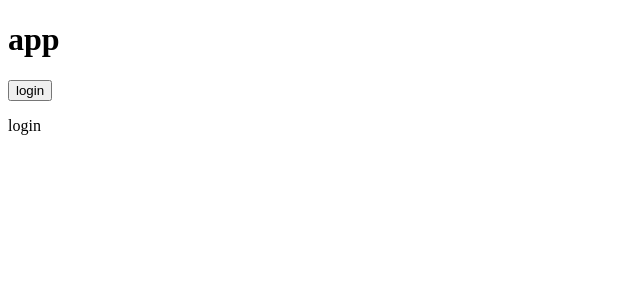
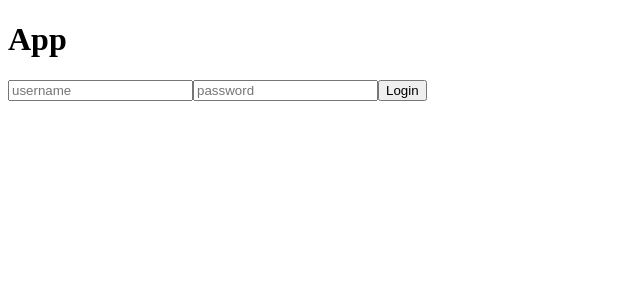
Before and after one commit to krzSobin/DeanOfficeApp, an Angular app in the folder deanApp-front/: page /login in a window 1280 px wide. Shown: the top 300 px of the page, without its empty margins (0-640 px from the left). Built offline with nearby package versions, Linux system fonts and the light colour scheme.

Commit message:
Add login form & http interceptor setting Authorization header

```diff
--- a/deanApp-front/src/app/app.component.html
+++ b/deanApp-front/src/app/app.component.html
@@ -1,3 +1,3 @@
-<h1>app</h1>
+<h1>App</h1>
 
 <router-outlet></router-outlet>
--- a/deanApp-front/src/app/app.module.ts
+++ b/deanApp-front/src/app/app.module.ts
@@ -1,7 +1,8 @@
 import { BrowserModule } from '@angular/platform-browser'
 import { NgModule } from '@angular/core'
 import { RouterModule } from '@angular/router'
-import { HttpModule }    from '@angular/http';
+import { HttpModule } from '@angular/http'
+import { HttpClientModule, HTTP_INTERCEPTORS } from '@angular/common/http'
 
 import { AppComponent } from './app.component'
 import { DashboardComponent } from './components/dashboard/dashboard.component'
@@ -10,27 +11,37 @@ import { AdminComponent } from './components/admin/admin.component'
 import { AdminChildComponent } from './components/admin/child/admin-child.component'
 
 import { RoutingModule } from './routing.module'
+import { FormsModule } from '@angular/forms'
 
 import { AuthGuard } from './auth/auth-guard.service'
 import { AuthService } from './auth/auth.service'
+
+import { AuthInterceptor } from './auth/auth.interceptor'
 
 @NgModule({
 	declarations: [
 		AppComponent,
 		DashboardComponent,
-        LoginComponent,
+		LoginComponent,
 		AdminComponent,
 		AdminChildComponent
 	],
 	imports: [
 		BrowserModule,
-        RoutingModule,
-        HttpModule
+		RoutingModule,
+		HttpModule,
+		FormsModule,
+		HttpClientModule
 	],
 	providers: [
-        AuthGuard,
-        AuthService
-    ],
+		AuthGuard,
+		AuthService,
+		{
+			provide: HTTP_INTERCEPTORS,
+			useClass: AuthInterceptor,
+			multi: true,
+		}
+	],
 	bootstrap: [AppComponent]
 })
 
--- /dev/null
+++ b/deanApp-front/src/app/auth/auth.interceptor.ts
@@ -0,0 +1,17 @@
+import { Injectable } from '@angular/core'
+import { HttpEvent, HttpInterceptor, HttpHandler, HttpRequest } from '@angular/common/http'
+import { Observable } from 'rxjs/Observable'
+
+import { AuthService } from './auth.service'
+
+@Injectable()
+export class AuthInterceptor implements HttpInterceptor {
+	constructor(private auth: AuthService) { }
+
+	intercept(req: HttpRequest<any>, next: HttpHandler): Observable<HttpEvent<any>> {
+		const authReq = req.clone({
+			headers: req.headers.set('Authorization', `Bearer ${ this.auth.getAccessToken() }`)
+		})
+		return next.handle(authReq)
+	}
+}
--- a/deanApp-front/src/app/auth/auth.service.ts
+++ b/deanApp-front/src/app/auth/auth.service.ts
@@ -3,34 +3,46 @@ import { Router } from '@angular/router'
 import { Http, Headers, Response } from '@angular/http'
 import { Observable } from 'rxjs/Observable';
 import { User } from '../models/User'
+
+import * as mock from './backend-response'
+
 import 'rxjs/add/operator/map'
 
 @Injectable()
 export class AuthService {
+
+	private url: string = ''
+	private token: string
+
 	constructor(private http: Http, private router: Router) { }
 
-	login(username: string, password: string) {
-		// return this.http.post('', { UserName: username, Password: password, grant_type: 'password' })
-			// .map((res: Response) => {
-				const role: string = 'user'
-				window.localStorage.setItem('token', 'xd')
-				window.localStorage.setItem('role', role)
-				const redirectUrl: string = (role === 'admin') ? '/admin' : '/dashboard'
-				this.router.navigate([redirectUrl])
-			// })
+	login(formData) {
+		// return this.http.post(url, { UserName: username, Password: password, grant_type: 'password' })
+		// .map((res: Response) => {
+		this.token = mock.data.access_token
+		const role: string = mock.data.role
+		window.localStorage.setItem('token', this.token)
+		window.localStorage.setItem('role', role)
+		const redirectUrl: string = (role === 'admin') ? '/admin' : '/dashboard'
+		this.router.navigate([redirectUrl])
+		// })
 	}
 
 	getRole(): string | null {
 		return window.localStorage.getItem('role')
 	}
 
-	logout() {
+	getAccessToken(): string {
+		return this.token
+	}
+
+	logout(): void {
 		window.localStorage.removeItem('token')
 		window.localStorage.removeItem('role')
 		this.router.navigate(['/login']);
 	}
 
-	checkAuth() {
+	checkAuth(): boolean {
 		if (window.localStorage.getItem('token')) {
 			return true
 		}
--- /dev/null
+++ b/deanApp-front/src/app/auth/backend-response.ts
@@ -0,0 +1,9 @@
+export const data = {
+	"access_token": "EC71CiXLRZQ8rwrhMZjZEZ1US3SI8BVtf3Xh2LT9O7oRdTYaQmwtmgypgINF5Z8eA3QbL2pEkLb4_T3sOha4KM4wgIbbMOIs8HZYioPCKb_KrOBmE2KrqqTxq2SP3y1qRFvQmHXzk0uMCzTZ9RBoev7Wtply9dyUfjyIaChpgBLRj_mA48fy0mD543l-zhSCHx_zpM9YwfvS2V__IIgD4Ip6xb3Fl5VFacDTDfE9_MHcl3gWaqU4Uuz-a-IWa6enhWwLYFTHiLqhVRbFzFU8yA1VGUQfmxeidbHJZCANFiDu1vYMjJI8cZ5oE1PdCB1rlbaPDYDoX-RwndrqK_EhiB1vmbB0XGYLl2fqjWkZ-6evcNgOtynqqlgQoCSDe8ctxgevTrnx1-VApn6j5knBI_AQx6naao_fhQXnBlaBQZ3h79_T_37wKZxvJbBGT5GA_suWsKI0qnpMbfh2bq7-eQ",
+	"token_type": "bearer",
+	"expires_in": 1209599,
+	"userName": "test1@test.pl",
+	"role": "user",
+	".issued": "Tue, 10 Oct 2017 09:27:50 GMT",
+	".expires": "Tue, 24 Oct 2017 09:27:50 GMT"
+}
--- a/deanApp-front/src/app/components/admin/admin.component.ts
+++ b/deanApp-front/src/app/components/admin/admin.component.ts
@@ -3,13 +3,13 @@ import { AuthService } from '../../auth/auth.service'
 
 @Component({
 	selector: 'admin-component',
-	template: '<h1>ADMIN hehe</h1><router-outlet></router-outlet><button (click)="logout()" id="logout">logout</button>',
+	template: '<h1>Admin dashboard</h1><router-outlet></router-outlet><button (click)="logout()" id="logout">logout</button>',
 })
 
 export class AdminComponent {
-	constructor(private auth: AuthService) {}
+	constructor(private auth: AuthService) { }
 
-    logout(): void {
-        this.auth.logout()
-    }
+	logout(): void {
+		this.auth.logout()
+	}
 }
--- a/deanApp-front/src/app/components/dashboard/dashboard.component.html
+++ b/deanApp-front/src/app/components/dashboard/dashboard.component.html
@@ -1,3 +1,4 @@
-<h1>dashboard xd
-<span>xdd</span></h1>
+<h1>User dashboard</h1>
 <button (click)="logout()" id="logout">logout</button>
+
+<button (click)="sendRequest()">request</button>
--- a/deanApp-front/src/app/components/dashboard/dashboard.component.ts
+++ b/deanApp-front/src/app/components/dashboard/dashboard.component.ts
@@ -1,16 +1,23 @@
 import { Component } from '@angular/core'
+import { HttpClient } from '@angular/common/http'
+
 import { AuthService } from '../../auth/auth.service'
 
 @Component({
 	selector: 'dashboard-component',
 	templateUrl: './dashboard.component.html',
-    styleUrls: [ './dashboard.component.scss' ]
+	styleUrls: ['./dashboard.component.scss']
 })
 
 export class DashboardComponent {
-    constructor(private auth: AuthService) {}
+	constructor(private auth: AuthService, private http: HttpClient) { }
 
-    logout(): void {
-        this.auth.logout()
-    }
+	logout(): void {
+		this.auth.logout()
+	}
+
+	sendRequest(): void {
+		console.log('sended')
+		this.http.get('https://demo7717529.mockable.io/').subscribe()
+	}
 }
--- /dev/null
+++ b/deanApp-front/src/app/components/login/login.component.html
@@ -0,0 +1,6 @@
+<form #loginForm="ngForm" (ngSubmit)="login(loginForm.form.value)">
+	<input type="text" name="UserName" placeholder="username" ngModel>
+	<input type="password" name="Password" placeholder="password" ngModel>
+	<input type="hidden" name="grant_type" value="password" ngModel="password">
+	<button>Login</button>
+</form>
--- a/deanApp-front/src/app/components/login/login.component.ts
+++ b/deanApp-front/src/app/components/login/login.component.ts
@@ -4,13 +4,14 @@ import { AuthService } from '../../auth/auth.service'
 
 @Component({
 	selector: 'login',
-	template: '<button (click)="login()" id="login">login</button><p>login</p>',
+	templateUrl: './login.component.html',
 })
 
 export class LoginComponent {
 	constructor(private auth: AuthService) { }
 
-	login(): void {
-		this.auth.login('aa', 'bb')
+	login(formData: any): void {
+		console.log(formData)
+		this.auth.login(formData)
 	}
 }
```
Also changed, not shown: deanApp-front/tsconfig.json (indentation only).
